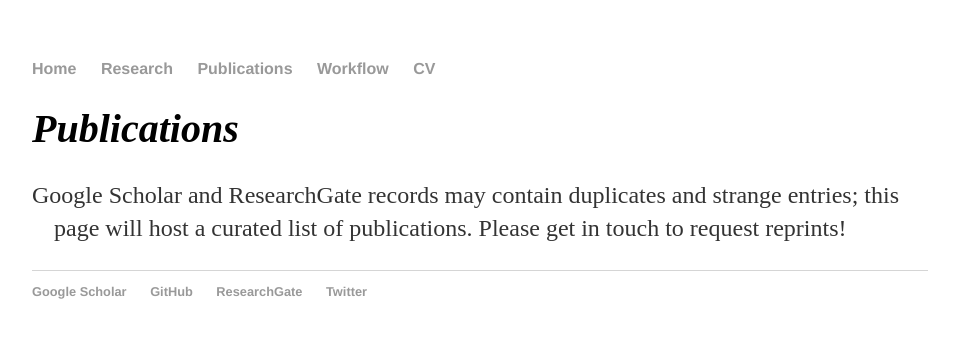
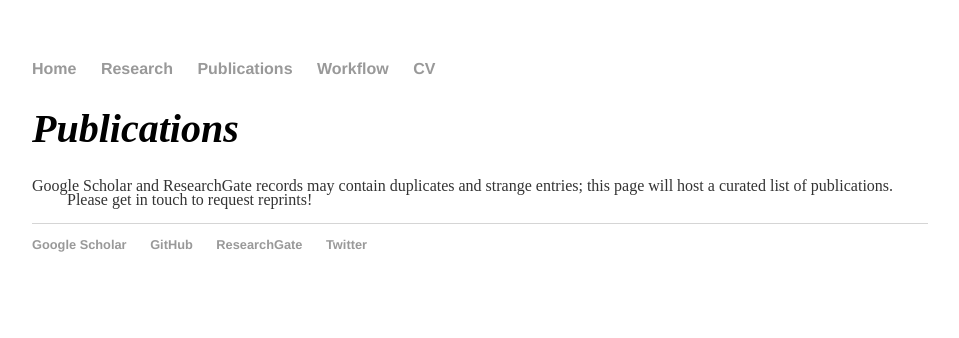
Before and after one commit to sreschechtko/sreschechtko.github.io, a Jekyll site: the page built from publications.html, in a window 1280 px wide. Shown: the top 338 px of the page, without its empty margins (160-1119 px from the left). Built offline with Jekyll 4.4.1, drawn with Linux system fonts in a browser that asks for light colours.

Commit message:
Update main.css

```diff
--- a/css/main.css
+++ b/css/main.css
@@ -53,6 +53,8 @@ ul.posts li {
 }
 
 .hangingindent {
-  padding-left: 22px ;
-  text-indent: -22px ;
+  font-size: 1em;
+  line-height: 0.9em;
+  padding-left: 35px ;
+  text-indent: -35px ;
 }
```
